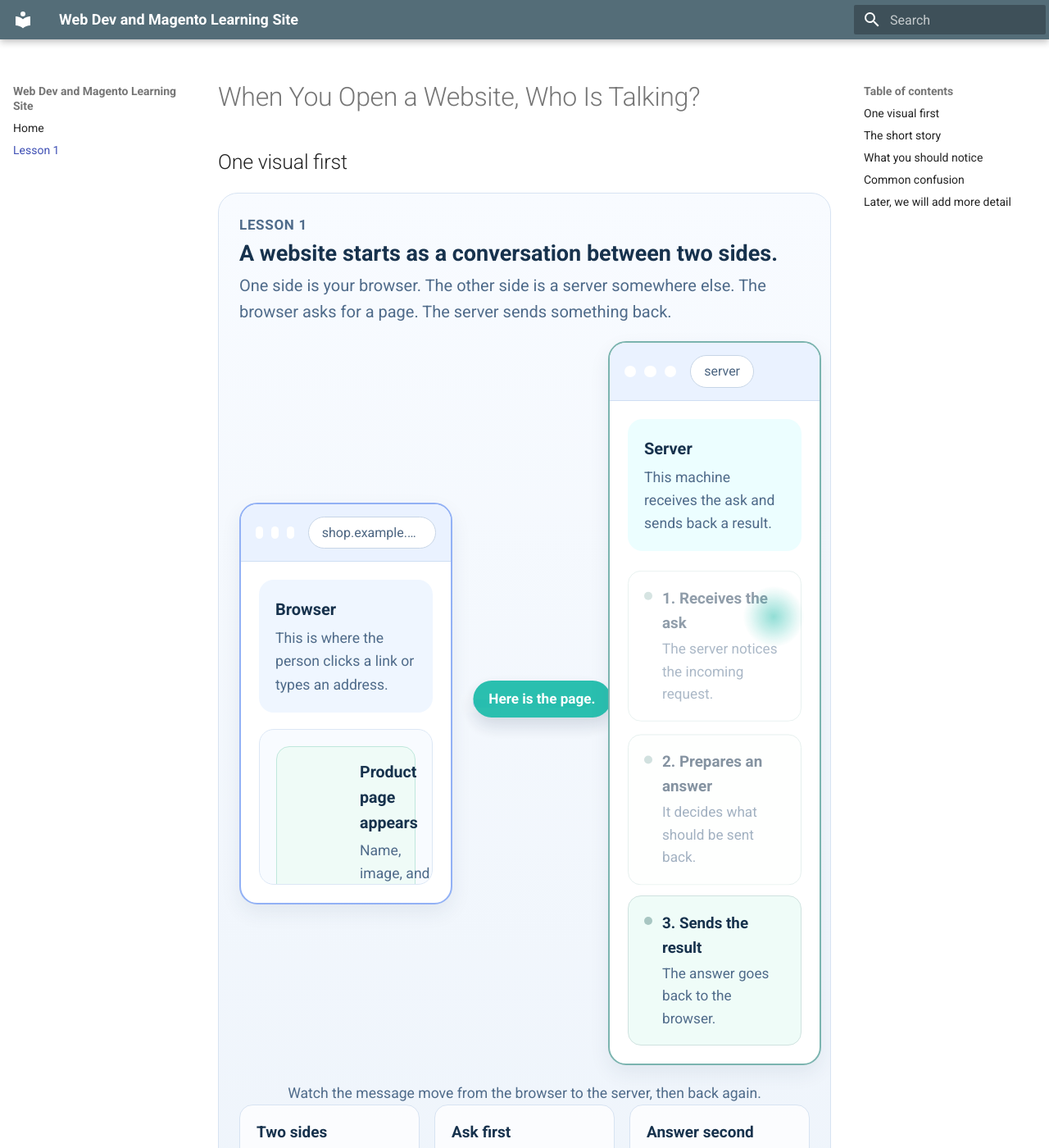
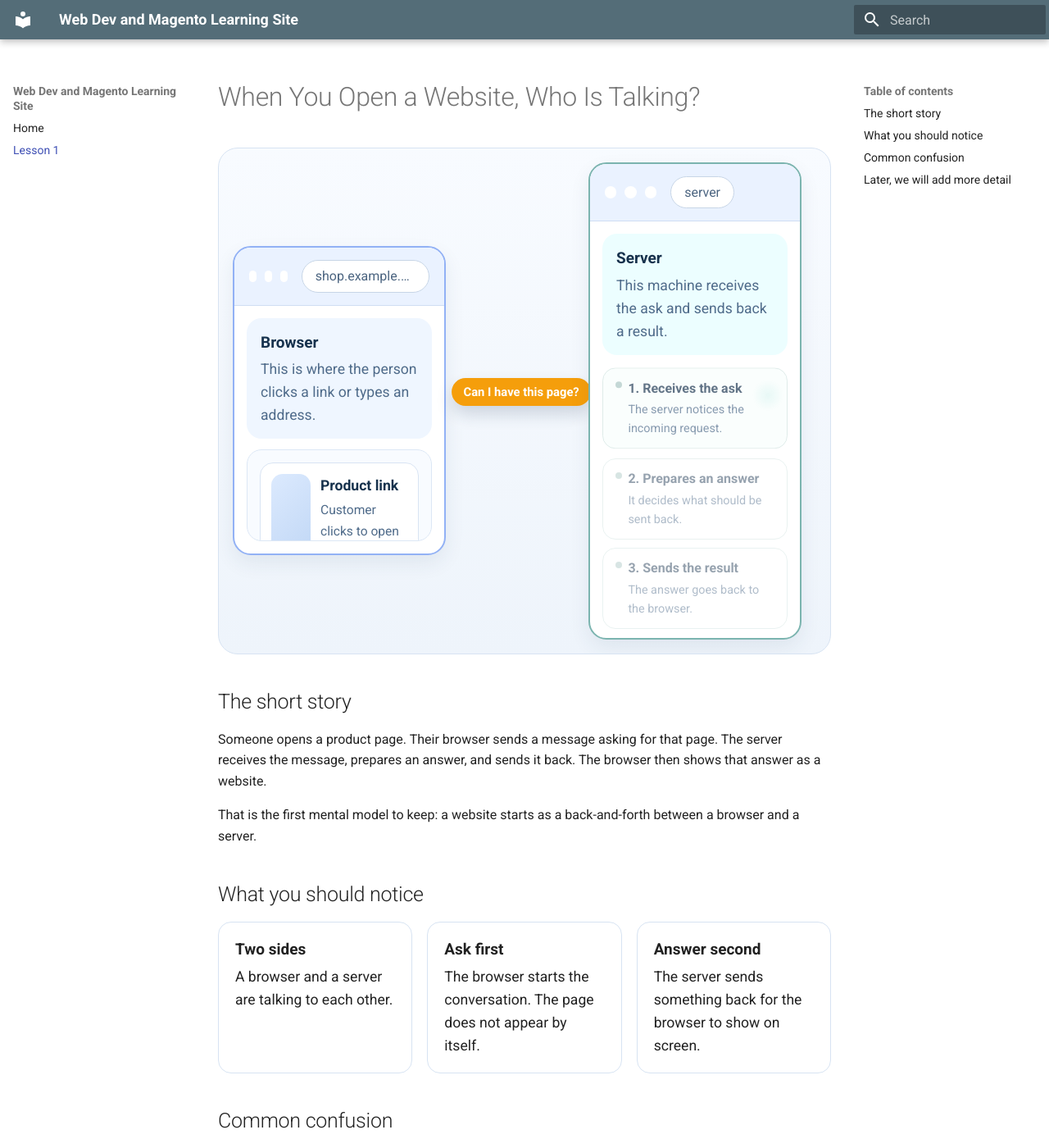
Before and after one commit to jambardnishvili/web-dev-magento-learning, an MkDocs documentation site: the page built from docs/when-you-open-a-website-who-is-talking.md, in a window 1280 px wide and 1400 px high. Shown: the whole window at 82% size. Built offline with MkDocs 1.6.1 and Material for MkDocs 9.7.7, drawn with Linux system fonts in a browser that asks for light colours; some of the changed text lies outside the part shown.

Commit message:
Tighten lesson hero and above-fold fit

```diff
--- a/docs/stylesheets/extra.css
+++ b/docs/stylesheets/extra.css
@@ -24,41 +24,16 @@
   background: var(--scene-bg);
   border: 1px solid var(--scene-border);
   border-radius: 24px;
-  margin: 1rem 0 1.5rem;
+  margin: 0.5rem 0 1rem;
   overflow: hidden;
-  padding: 1.25rem;
-}
-
-.md-typeset .conversation-scene__eyebrow {
-  color: var(--muted);
-  font-size: 0.85rem;
-  font-weight: 700;
-  letter-spacing: 0.04em;
-  margin-bottom: 0.25rem;
-  text-transform: uppercase;
-}
-
-.md-typeset .conversation-scene__title {
-  color: var(--ink);
-  font-size: 1.35rem;
-  font-weight: 700;
-  line-height: 1.2;
-  margin-bottom: 0.35rem;
-}
-
-.md-typeset .conversation-scene__intro {
-  color: var(--muted);
-  font-size: 1rem;
-  margin-bottom: 1rem;
-  max-width: 48rem;
+  padding: 0.85rem;
 }
 
 .md-typeset .conversation-scene__stage {
   align-items: center;
   display: grid;
-  gap: 1.25rem;
+  gap: 0.85rem;
   grid-template-columns: minmax(260px, 1fr) minmax(140px, 0.7fr) minmax(260px, 1fr);
-  margin-bottom: 1rem;
 }
 
 .md-typeset .conversation-scene__card {
@@ -66,7 +41,7 @@
   border: 2px solid #c9d8ea;
   border-radius: 22px;
   box-shadow: 0 10px 24px rgba(34, 62, 92, 0.08);
-  min-height: 290px;
+  min-height: 214px;
   overflow: hidden;
   position: relative;
 }
@@ -112,15 +87,15 @@
 .md-typeset .conversation-scene__panel {
   display: flex;
   flex-direction: column;
-  gap: 1rem;
+  gap: 0.65rem;
   height: calc(100% - 56px);
-  padding: 1.1rem;
+  padding: 0.75rem;
 }
 
 .md-typeset .conversation-scene__hero {
   background: #eff6ff;
   border-radius: 18px;
-  padding: 1rem;
+  padding: 0.75rem 0.85rem;
 }
 
 .md-typeset .conversation-scene__card--server .conversation-scene__hero {
@@ -130,8 +105,8 @@
 .md-typeset .conversation-scene__hero strong {
   color: var(--ink);
   display: block;
-  font-size: 1rem;
-  margin-bottom: 0.25rem;
+  font-size: 0.95rem;
+  margin-bottom: 0.15rem;
 }
 
 .md-typeset .conversation-scene__hero span,
@@ -146,7 +121,7 @@
   background: #f8fbff;
   border: 1px solid #dce7f5;
   border-radius: 18px;
-  min-height: 190px;
+  min-height: 112px;
   overflow: hidden;
   position: relative;
 }
@@ -154,23 +129,23 @@
 .md-typeset .conversation-scene__browser-state {
   display: flex;
   flex-direction: column;
-  gap: 0.85rem;
+  gap: 0.55rem;
   inset: 0;
   opacity: 0;
-  padding: 1rem;
+  padding: 0.75rem;
   position: absolute;
 }
 
 .md-typeset .conversation-scene__browser-state--idle {
-  animation: browser-idle 8s infinite;
+  animation: browser-idle 6s infinite;
 }
 
 .md-typeset .conversation-scene__browser-state--loading {
-  animation: browser-loading-state 8s infinite;
+  animation: browser-loading-state 6s infinite;
 }
 
 .md-typeset .conversation-scene__browser-state--rendered {
-  animation: browser-rendered 8s infinite;
+  animation: browser-rendered 6s infinite;
 }
 
 .md-typeset .conversation-scene__product-preview,
@@ -179,42 +154,41 @@
   border: 1px solid #d9e4f3;
   border-radius: 16px;
   display: grid;
-  gap: 0.85rem;
-  grid-template-columns: 72px 1fr;
-  padding: 0.9rem;
+  gap: 0.6rem;
+  grid-template-columns: 48px 1fr;
+  padding: 0.65rem;
 }
 
 .md-typeset .conversation-scene__render-card {
   align-items: center;
   background: #effbf7;
   border-color: #bfe7dc;
-  gap: 0.7rem;
-  grid-template-columns: 72px 1fr;
-  padding: 0.75rem;
+  grid-template-columns: 48px 1fr;
+  padding: 0.62rem;
 }
 
 .md-typeset .conversation-scene__thumb {
   background: linear-gradient(135deg, #dceafe 0%, #bfd6f5 100%);
   border-radius: 14px;
-  min-height: 72px;
+  min-height: 48px;
 }
 
 .md-typeset .conversation-scene__thumb--full {
-  min-height: 72px;
+  min-height: 48px;
 }
 
 .md-typeset .conversation-scene__copy strong,
 .md-typeset .conversation-scene__render-card strong {
   color: var(--ink);
   display: block;
-  font-size: 0.98rem;
-  margin-bottom: 0.18rem;
+  font-size: 0.88rem;
+  margin-bottom: 0.12rem;
 }
 
 .md-typeset .conversation-scene__copy span,
 .md-typeset .conversation-scene__render-card span {
   color: var(--muted);
-  font-size: 0.88rem;
+  font-size: 0.78rem;
 }
 
 .md-typeset .conversation-scene__render-copy {
@@ -223,21 +197,21 @@
 
 .md-typeset .conversation-scene__render-card .conversation-scene__pill {
   display: inline-flex;
-  font-size: 0.8rem;
-  margin-top: 0.45rem;
-  padding: 0.35rem 0.75rem;
+  font-size: 0.7rem;
+  margin-top: 0.28rem;
+  padding: 0.24rem 0.56rem;
 }
 
 .md-typeset .conversation-scene__click-target {
   align-self: flex-start;
-  animation: click-pulse 8s infinite;
+  animation: click-pulse 6s infinite;
   background: #dbeafe;
   border-radius: 999px;
   color: #31557c;
-  font-size: 0.86rem;
+  font-size: 0.74rem;
   font-weight: 700;
   margin-top: auto;
-  padding: 0.5rem 0.95rem;
+  padding: 0.35rem 0.64rem;
 }
 
 .md-typeset .conversation-scene__loading-pill {
@@ -246,15 +220,15 @@
   border: 1px solid #fdba74;
   border-radius: 999px;
   color: #9a5a00;
-  font-size: 0.82rem;
+  font-size: 0.72rem;
   font-weight: 700;
-  padding: 0.35rem 0.7rem;
+  padding: 0.24rem 0.5rem;
 }
 
 .md-typeset .conversation-scene__line {
   background: #dbeafe;
   border-radius: 999px;
-  height: 0.72rem;
+  height: 0.58rem;
 }
 
 .md-typeset .conversation-scene__line--short {
@@ -269,7 +243,7 @@
   align-self: flex-start;
   background: #dbeafe;
   border-radius: 999px;
-  padding: 0.45rem 0.9rem;
+  padding: 0.3rem 0.6rem;
 }
 
 .md-typeset .conversation-scene__spinner {
@@ -277,29 +251,29 @@
   border: 3px solid #dce7f6;
   border-radius: 999px;
   border-top-color: #5c8ee9;
-  height: 30px;
+  height: 20px;
   margin-top: auto;
-  width: 30px;
+  width: 20px;
 }
 
 .md-typeset .conversation-scene__bridge {
   align-items: center;
   display: flex;
   justify-content: center;
-  min-height: 290px;
+  min-height: 214px;
   position: relative;
 }
 
 .md-typeset .conversation-scene__track {
   background: linear-gradient(90deg, #bfd4f6 0%, #b7e5df 100%);
   border-radius: 999px;
-  height: 10px;
+  height: 8px;
   width: 100%;
   position: relative;
 }
 
 .md-typeset .conversation-scene__track::after {
-  animation: bridge-glow 8s ease-in-out infinite;
+  animation: bridge-glow 6s ease-in-out infinite;
   background: linear-gradient(90deg, rgba(255, 255, 255, 0) 0%, rgba(255, 255, 255, 0.95) 50%, rgba(255, 255, 255, 0) 100%);
   content: "";
   inset: -6px 0;
@@ -313,34 +287,33 @@
   box-shadow: 0 10px 20px rgba(32, 53, 82, 0.18);
   color: #fff;
   display: inline-flex;
-  font-size: 0.86rem;
+  font-size: 0.74rem;
   font-weight: 700;
   left: 0;
   line-height: 1;
-  padding: 0.7rem 0.95rem;
+  padding: 0.48rem 0.72rem;
   position: absolute;
   top: calc(50% - 1.4rem);
   white-space: nowrap;
 }
 
 .md-typeset .conversation-scene__bubble--request {
-  animation: request-bubble 8s ease-in-out infinite;
+  animation: request-bubble 6s ease-in-out infinite;
   background: var(--request);
 }
 
 .md-typeset .conversation-scene__bubble--response {
-  animation: response-bubble 8s ease-in-out infinite;
+  animation: response-bubble 6s ease-in-out infinite;
   background: var(--response);
 }
 
 .md-typeset .conversation-scene__caption {
-  margin-top: 1rem;
   text-align: center;
 }
 
 .md-typeset .conversation-scene__server-flow {
   display: grid;
-  gap: 0.8rem;
+  gap: 0.5rem;
   position: relative;
 }
 
@@ -349,7 +322,7 @@
   border: 1px solid #cfe2df;
   border-radius: 16px;
   opacity: 0.45;
-  padding: 0.9rem 1rem 0.9rem 1.15rem;
+  padding: 0.58rem 0.76rem 0.58rem 0.9rem;
   position: relative;
   transform: translateY(4px);
 }
@@ -358,49 +331,49 @@
   background: #a8c6c2;
   border-radius: 999px;
   content: "";
-  height: 10px;
-  left: 0.95rem;
+  height: 8px;
+  left: 0.75rem;
   position: absolute;
-  top: 1.25rem;
-  width: 10px;
+  top: 0.82rem;
+  width: 8px;
 }
 
 .md-typeset .conversation-scene__server-step strong {
   color: var(--ink);
   display: block;
-  font-size: 0.94rem;
-  margin-left: 0.9rem;
-  margin-bottom: 0.15rem;
+  font-size: 0.8rem;
+  margin-left: 0.62rem;
+  margin-bottom: 0.1rem;
 }
 
 .md-typeset .conversation-scene__server-step span {
   color: var(--muted);
   display: block;
-  font-size: 0.86rem;
-  margin-left: 0.9rem;
+  font-size: 0.72rem;
+  margin-left: 0.62rem;
 }
 
 .md-typeset .conversation-scene__server-step--receive {
-  animation: server-step-receive 8s infinite;
+  animation: server-step-receive 6s infinite;
 }
 
 .md-typeset .conversation-scene__server-step--prepare {
-  animation: server-step-prepare 8s infinite;
+  animation: server-step-prepare 6s infinite;
 }
 
 .md-typeset .conversation-scene__server-step--send {
-  animation: server-step-send 8s infinite;
+  animation: server-step-send 6s infinite;
 }
 
 .md-typeset .conversation-scene__server-light {
-  animation: server-light 8s infinite;
+  animation: server-light 6s infinite;
   background: radial-gradient(circle, rgba(20, 184, 166, 0.95) 0%, rgba(20, 184, 166, 0.18) 55%, rgba(20, 184, 166, 0) 72%);
   border-radius: 999px;
-  height: 84px;
+  height: 56px;
   position: absolute;
-  right: -8px;
-  top: 18px;
-  width: 84px;
+  right: -4px;
+  top: 8px;
+  width: 56px;
 }
 
 .md-typeset .conversation-scene__notes {
@@ -430,11 +403,11 @@
 
 @keyframes browser-idle {
   0%,
-  18% {
+  10% {
     opacity: 1;
   }
 
-  24%,
+  16%,
   100% {
     opacity: 0;
   }
@@ -442,25 +415,25 @@
 
 @keyframes browser-loading-state {
   0%,
-  20%,
-  76%,
+  12%,
+  64%,
   100% {
     opacity: 0;
   }
 
-  28%,
-  68% {
+  16%,
+  58% {
     opacity: 1;
   }
 }
 
 @keyframes browser-rendered {
   0%,
-  72% {
+  60% {
     opacity: 0;
   }
 
-  80%,
+  66%,
   100% {
     opacity: 1;
   }
@@ -468,13 +441,13 @@
 
 @keyframes click-pulse {
   0%,
-  14%,
+  8%,
   100% {
     box-shadow: 0 0 0 0 rgba(37, 99, 235, 0);
     transform: scale(1);
   }
 
-  6% {
+  3% {
     box-shadow: 0 0 0 10px rgba(37, 99, 235, 0.12);
     transform: scale(1.03);
   }
@@ -488,20 +461,20 @@
 
 @keyframes bridge-glow {
   0%,
-  12%,
+  8%,
   100% {
     opacity: 0;
     transform: translateX(-12%);
   }
 
-  22%,
-  46% {
+  12%,
+  34% {
     opacity: 1;
     transform: translateX(12%);
   }
 
-  56%,
-  80% {
+  54%,
+  78% {
     opacity: 1;
     transform: translateX(-12%);
   }
@@ -509,19 +482,12 @@
 
 @keyframes request-bubble {
   0%,
-  10%,
-  100% {
-    opacity: 0;
-    transform: translateX(0) scale(0.92);
-  }
-
-  18%,
-  42% {
+  22% {
     opacity: 1;
     transform: translateX(calc(100% - 9rem)) scale(1);
   }
 
-  50%,
+  30%,
   100% {
     opacity: 0;
     transform: translateX(calc(100% - 9rem)) scale(0.95);
@@ -530,18 +496,18 @@
 
 @keyframes response-bubble {
   0%,
-  48% {
+  56% {
     opacity: 0;
     transform: translateX(calc(100% - 8.5rem)) scale(0.92);
   }
 
-  56%,
-  80% {
+  62%,
+  88% {
     opacity: 1;
     transform: translateX(0) scale(1);
   }
 
-  88%,
+  92%,
   100% {
     opacity: 0;
     transform: translateX(0) scale(0.95);
@@ -550,15 +516,15 @@
 
 @keyframes server-step-receive {
   0%,
-  14%,
+  6%,
   100% {
     background: #ffffff;
     opacity: 0.45;
     transform: translateY(4px);
   }
 
-  20%,
-  34% {
+  10%,
+  24% {
     background: #effcf8;
     opacity: 1;
     transform: translateY(0);
@@ -567,15 +533,15 @@
 
 @keyframes server-step-prepare {
   0%,
-  32%,
+  18%,
   100% {
     background: #ffffff;
     opacity: 0.45;
     transform: translateY(4px);
   }
 
-  40%,
-  58% {
+  24%,
+  46% {
     background: #effcf8;
     opacity: 1;
     transform: translateY(0);
@@ -584,15 +550,15 @@
 
 @keyframes server-step-send {
   0%,
-  56%,
+  42%,
   100% {
     background: #ffffff;
     opacity: 0.45;
     transform: translateY(4px);
   }
 
-  64%,
-  82% {
+  50%,
+  72% {
     background: #effcf8;
     opacity: 1;
     transform: translateY(0);
@@ -601,14 +567,14 @@
 
 @keyframes server-light {
   0%,
-  18%,
+  8%,
   100% {
     opacity: 0.08;
     transform: scale(0.7);
   }
 
-  24%,
-  76% {
+  10%,
+  74% {
     opacity: 0.75;
     transform: scale(1);
   }
@@ -620,7 +586,7 @@
   }
 
   .md-typeset .conversation-scene__bridge {
-    min-height: 120px;
+    min-height: 74px;
     order: 2;
   }
 
@@ -631,7 +597,7 @@
 
 @media (max-width: 900px) {
   .md-typeset .conversation-scene {
-    padding: 1rem;
+    padding: 0.9rem;
   }
 
   .md-typeset .conversation-scene__product-preview,
@@ -648,6 +614,6 @@
   }
 
   .md-typeset .conversation-scene__browser-screen {
-    min-height: 220px;
+    min-height: 150px;
   }
 }
--- a/docs/when-you-open-a-website-who-is-talking.md
+++ b/docs/when-you-open-a-website-who-is-talking.md
@@ -1,14 +1,6 @@
 # When You Open a Website, Who Is Talking?
 
-## One visual first
-
 <div class="conversation-scene">
-  <div class="conversation-scene__eyebrow">Lesson 1</div>
-  <div class="conversation-scene__title">A website starts as a conversation between two sides.</div>
-  <div class="conversation-scene__intro">
-    One side is your browser. The other side is a server somewhere else. The browser asks for a page. The server sends something back.
-  </div>
-
   <div class="conversation-scene__stage">
     <div class="conversation-scene__card conversation-scene__card--browser">
       <div class="conversation-scene__window-bar">
@@ -89,22 +81,6 @@
     </div>
   </div>
 
-  <div class="conversation-scene__caption">Watch the message move from the browser to the server, then back again.</div>
-
-  <div class="conversation-scene__notes">
-    <div class="conversation-scene__note">
-      <strong>Two sides</strong>
-      <span>A browser and a server are talking to each other.</span>
-    </div>
-    <div class="conversation-scene__note">
-      <strong>Ask first</strong>
-      <span>The browser starts the conversation. The page does not appear by itself.</span>
-    </div>
-    <div class="conversation-scene__note">
-      <strong>Answer second</strong>
-      <span>The server sends something back for the browser to show on screen.</span>
-    </div>
-  </div>
 </div>
 
 ## The short story
@@ -115,10 +91,20 @@ That is the first mental model to keep: a website starts as a back-and-forth bet
 
 ## What you should notice
 
-- The browser is on the user's computer or phone.
-- The server is the machine that answers.
-- The browser asks first.
-- The server answers second.
+<div class="conversation-scene__notes">
+  <div class="conversation-scene__note">
+    <strong>Two sides</strong>
+    <span>A browser and a server are talking to each other.</span>
+  </div>
+  <div class="conversation-scene__note">
+    <strong>Ask first</strong>
+    <span>The browser starts the conversation. The page does not appear by itself.</span>
+  </div>
+  <div class="conversation-scene__note">
+    <strong>Answer second</strong>
+    <span>The server sends something back for the browser to show on screen.</span>
+  </div>
+</div>
 
 ## Common confusion
 
```
Also changed, not shown: 1 other file.
